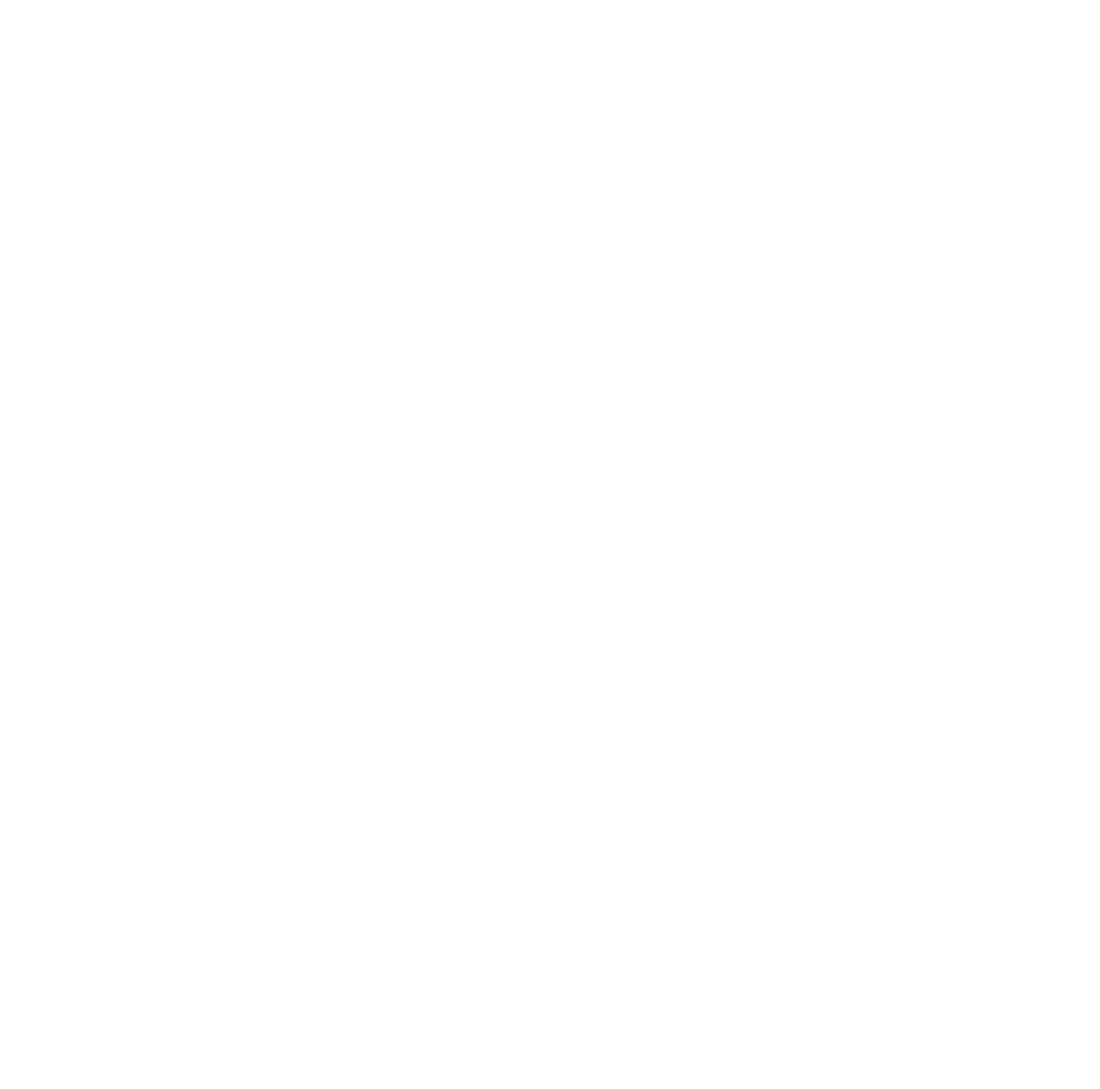
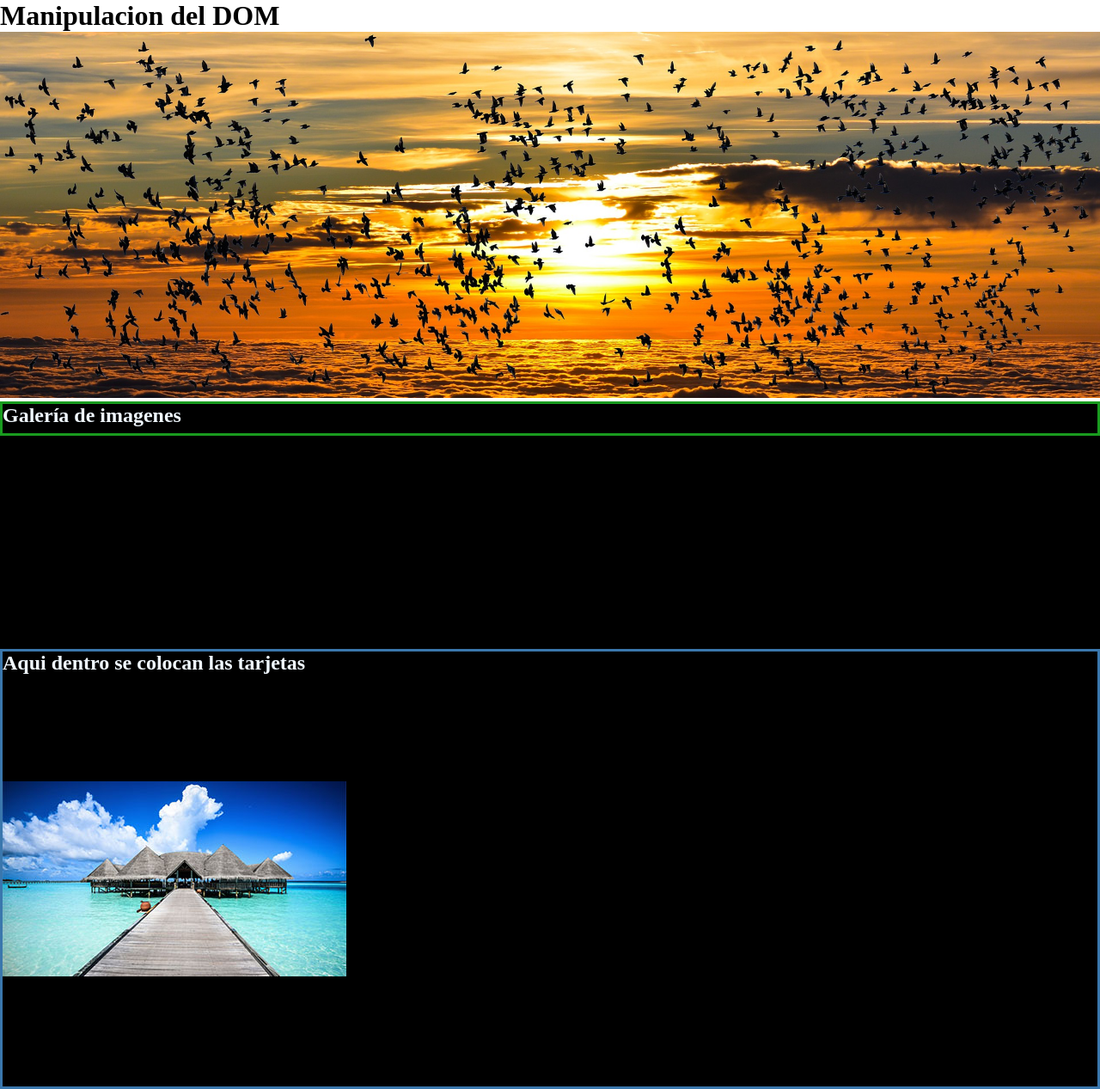
Before and after one commit to EliasBM98/practica-manipulacion-dom, a plain HTML site: page index.html in a window 1280 px wide. Shown: the whole page at 86% size. Before the commit the page ends 800 px from the top, so only its background shows below. Drawn offline with Linux system fonts and the light colour scheme.

Commit message:
7 commit

```diff
--- a/css/main.css
+++ b/css/main.css
@@ -0,0 +1,110 @@
+/*Ajustes globales*/
+*{
+    margin: 0;
+    padding: 4;
+    box-sizing: border-box;
+}
+
+
+/*------------CABECERA--------------*/
+
+#cabecera{
+    width: 100vw;
+
+}
+
+#fotoCabecera{
+    width: 100%;
+    object-fit: fill;
+
+}
+
+
+
+
+/*-------------GALERIA--------------*/
+
+#galeria{
+    display: grid;
+    width: 100vw;
+    height: 100vh;
+    background-color: black;
+    color: aliceblue;
+    grid-template-columns: 1fr;
+    justify-items: center;
+
+}
+
+
+#contenedorTit{
+    display: grid;
+    width: 100%;
+    height: 40px;
+    border: 3px, solid, rgb(25, 155, 31);
+
+}
+
+#contenedorGal{
+    position: relative;
+    display: grid;
+    width: 100%;
+    border: 3px, solid, rgb(58, 119, 173);
+
+
+}
+#tarjeta1{
+    border: 3px solid orange;
+    height: 100px;
+    align-items: center;
+}
+
+
+/*------------FOOTER------------------*/
+#pie{
+    display: grid;
+    background-color: coral;
+    background-color: brown;
+
+
+}
+
+
+
+
+
+
+
+/*=================768px==============*/
+
+@media screen and (min-width: 768px) {
+    .contenedorGal {
+    grid-template-columns: 1fr;
+    row-gap: 10px;
+    }
+}
+
+
+
+
+/*===============992px===============*/
+
+
+@media screen and (min-width: 992px){
+    .contenedorGal{
+    grid-template-columns: 2fr;
+    column-gap: 10px;
+    row-gap: 15px;
+    }
+}
+
+
+
+/*===============1200px===============*/
+
+@media screen and (min-width: 1220px){
+    .contenedorGal{
+    grid-template-columns: 3fr;
+    column-gap: 10px;
+    row-gap: 15px;
+    }
+}
--- a/index.html
+++ b/index.html
@@ -6,10 +6,41 @@
     <title>Practica manipulacion DOM</title>
     <link rel="stylesheet" href="css/main.css">
 </head>
-<body>
-<script src="js/main.js"></script>
 
 
+<body>
+    <header id="cabecera">
+        <h1>Manipulacion del DOM</h1>
+        <div>
+            <img id="fotoCabecera">
+        </div>
+    </header>
 
+
+    <section id="galeria">
+
+        <article id="contenedorTit">
+            <h2>Galería de imagenes</h2>
+        </article>
+
+        <article id="contenedorGal">
+            <h2>Aqui dentro se colocan las tarjetas</h2>
+
+            <div id="tarjeta">
+                <img id="imgTarjeta">
+                <p id="comentario"></p>
+            </div>
+
+
+        </article>
+
+
+    </section>
+
+    <footer id="pie">
+
+    </footer>
+
+    <script src="js/main.js"></script>
 </body>
 </html>
--- a/js/main.js
+++ b/js/main.js
@@ -0,0 +1,127 @@
+/*PSEUDOCODIGO
+
+    inicio - funcion1
+        crear array de objetos imagenesHeader
+            introducir imagen (url)
+            introducir introducir alt
+            introducir title
+        leer array imagenesHeader
+            seleccionar una imagen aleatoria del array (elegirla con math)
+            acceder a la imagen en HTML
+                colocar la imagen en el header
+    fin - funcion1
+
+    inicio - funcion 2
+        crear array de objetos imagenesGaleria
+            introducir imagen (url)
+            introducir introducir alt
+            introducir title (descripción que se tiene que mostrar en galeria)
+
+        leer array imagenesGaleria
+            recorrer array
+                colocar cada imagen en una tarjeta de galeria
+    fin - funcion2*/
+
+
+//HEADER
+const imagen = document.getElementById("fotoCabecera");
+
+let imagenesHeader = [
+    {   src: "assets/fotos-banners/1.jpg",
+        alt: "Sol atardecer",
+        title: "Puesta de sol",
+    },
+    {   src: "assets/fotos-banners/2.jpg",
+        alt: "Cielo y globos aerostaticos",
+        title: "Globos aerostaticos flotando",
+    },
+    {   src:"assets/fotos-banners/7.jpg",
+        alt: "Cielo y pajaros",
+        title: "Pajaros volando sobre las nuves",
+    },
+    {   src:"assets/fotos-banners/8.jpg",
+        alt: "Clave baja planta",
+        title: "Planta oscuridad",
+      },
+]
+
+
+const imagenAleatoria=()=>{
+
+  let aleatoria = Math.floor(Math.random() * imagenesHeader.length);
+
+    imagen.src = imagenesHeader[aleatoria].src;
+
+}
+
+
+
+//GALERIA
+const foto = document.getElementById("imgTarjeta")
+const coment = document.getElementById("comentario")
+let imagenesGaleria = [
+    {   src:"assets/fotos-viajes/viajes-2.jpg",
+        alt:"Playa del caribe",
+        title: "Pasarela hacia casas dentro del mar"
+    },
+    {   src:"assets/fotos-viajes/viajes-3.jpg",
+        alt:"Carteles ciudades",
+        title: "Carteles con direcciones a todas las ciudades"
+    },
+    {   src:"assets/fotos-viajes/viajes-4.jpg",
+        alt:"Detalle decoración",
+        title: "Detalle decoración Plaza España, Sevilla"
+    },
+    {   src:"assets/fotos-viajes/viajes-5.jpg",
+        alt: "Puente",
+        title: "Puente Plaza España, sevilla"
+    },
+    {   src:"assets/fotos-viajes/viajes-6.jpg",
+        alt:"Paseo maritimo",
+        title: "Paseo maritimo junto a un acantilado"
+    },
+    {   src:"assets/fotos-viajes/viajes-7.jpg",
+        alt:"Castillo",
+        title: "Castillo antiguo en lo alto de la montaña"
+    },
+]
+
+
+const crearCard=()=>{
+
+
+
+}
+
+
+const pintarGaleria=()=>{
+
+    imgTarjeta.src = imagenesGaleria[0].src;
+
+
+
+
+
+
+
+    //TODOLIST
+
+    // recorrer el array
+        // crear los elementos para cada card
+        // añadir al fragment
+
+    //volcar el fragment en .....
+
+}
+
+
+
+
+
+
+//Invocaciones
+//header
+imagenAleatoria()
+//Galeria
+pintarGaleria()
+crearCard()
```
Also changed, not shown: 1 other file.
